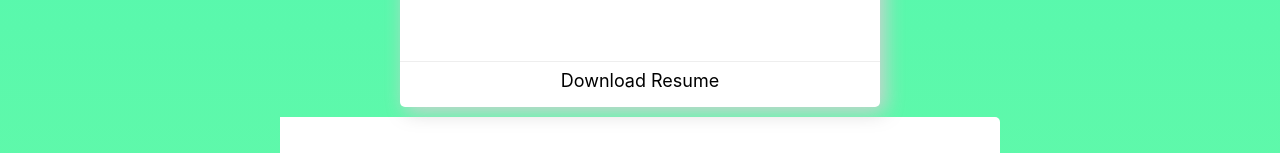
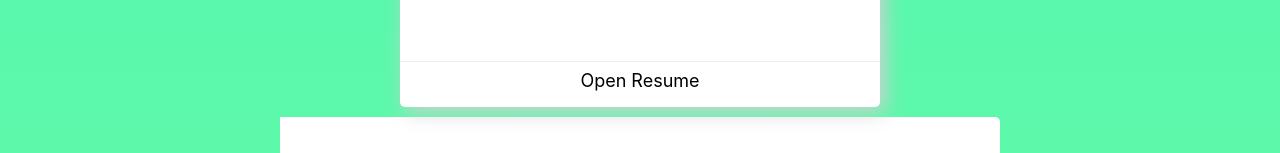
Before and after one commit to nuttamong/portfolio, a React (Create React App) app: page / in a window 1280 px wide. Shown: the part 736-889 px from the top of the page. Built offline with nearby package versions, Linux system fonts and the light colour scheme; a web font is replaced by a local one.

Commit message:
first commit

```diff
--- a/package.json
+++ b/package.json
@@ -1,5 +1,5 @@
 {
-  "homepage": "http://nuttamong.github.io",
+  "homepage": "http://nuttamong.github.io/",
   "name": "portfolio",
   "version": "0.1.0",
   "private": true,
--- a/src/App.js
+++ b/src/App.js
@@ -37,7 +37,7 @@ function App() {
             <h2 className='profile-name'>Nuttakitta Mongkhonsari</h2>
             <h2 className='profile-job'>Back-end Developer</h2>
             <div className='card-bottom'>
-              <NavLink onClick={onButtonClick}>Download Resume</NavLink>
+              <NavLink onClick={onButtonClick}>Open Resume</NavLink>
             </div>
           </div>
           <div className='card-info'>
```
